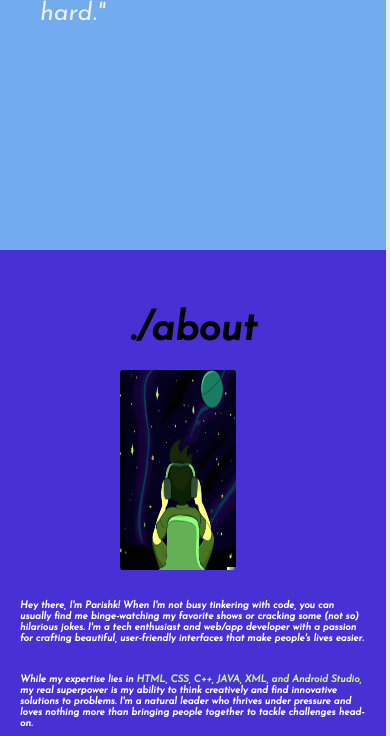
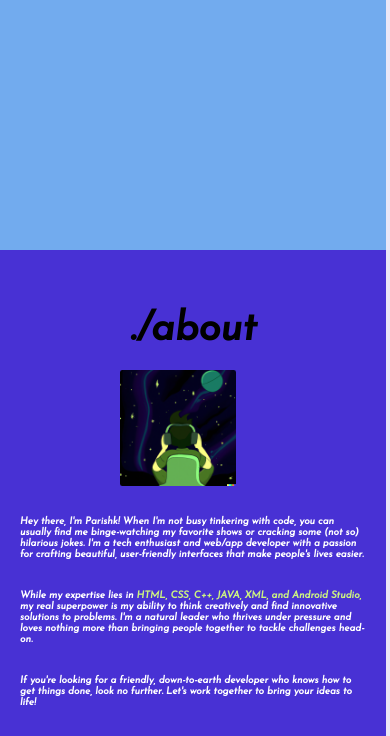
Before and after one commit to Parishk-Chauhan/Parishk-Chauhan, a plain HTML site: page index.html in a window 390 px wide. Shown: the part 594-1330 px from the top of the page. Drawn offline with Linux system fonts and the light colour scheme.

Commit message:
css update

```diff
--- a/style.css
+++ b/style.css
@@ -403,8 +403,8 @@ form button{
     }
 
     .image{
-        width: 300px;
-        height: 200px;
+        width: 30%;
+        height: 30%;
         margin-top: 20px;
         margin-right: 30px;
     }
```
